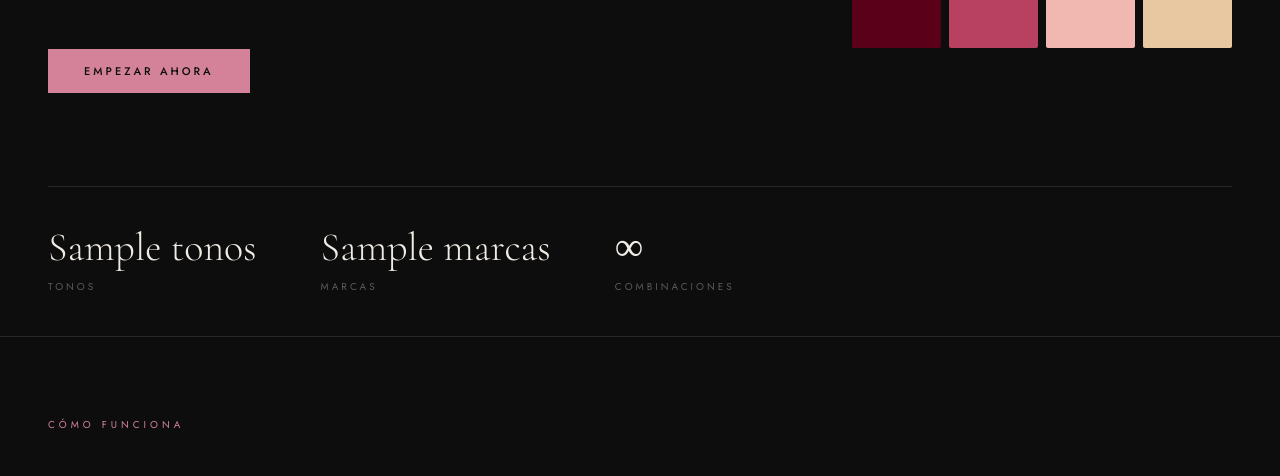
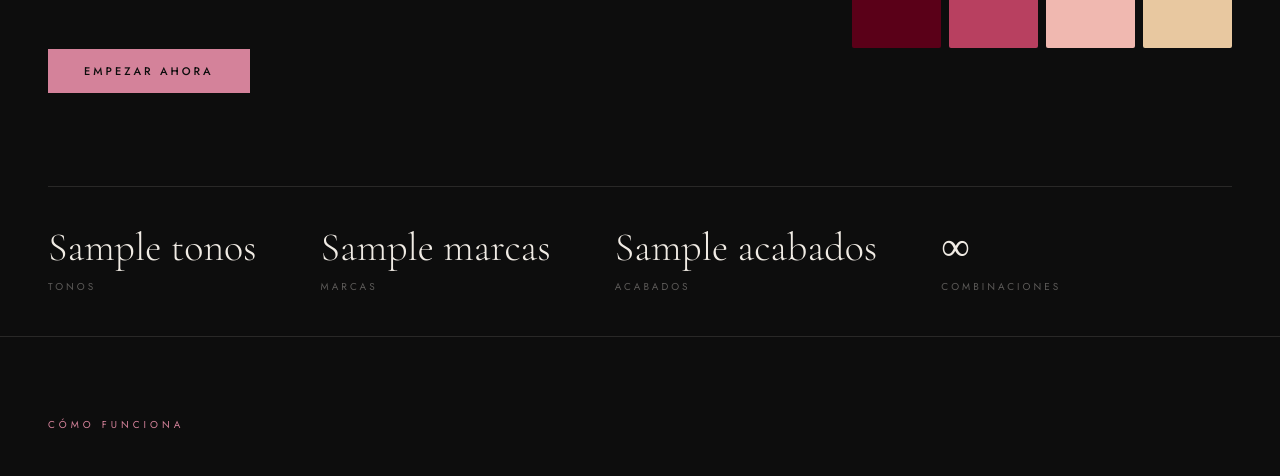
Before and after one commit to csilvave/wikilips, a Flask app: template proyecto_wikilips/templates/landing.html in a window 1280 px wide. Shown: the part 551-1027 px from the top of the page. Run offline with Flask 3, Linux system fonts and the light colour scheme; the template is opened without the code that fills it: most values are stand-ins (such as "Sample title", 1, 10 or a date in 2020).

Commit message:
Update landing.html
agregar contador de acabados

```diff
--- a/proyecto_wikilips/templates/landing.html
+++ b/proyecto_wikilips/templates/landing.html
@@ -151,6 +151,10 @@
     <span class="stat-label">Marcas</span>
   </div>
   <div>
+    <span class="stat-num">{{ stats.acabados }}</span>
+    <span class="stat-label">Acabados</span>
+  </div>
+  <div>
     <span class="stat-num">∞</span>
     <span class="stat-label">Combinaciones</span>
   </div>
```
